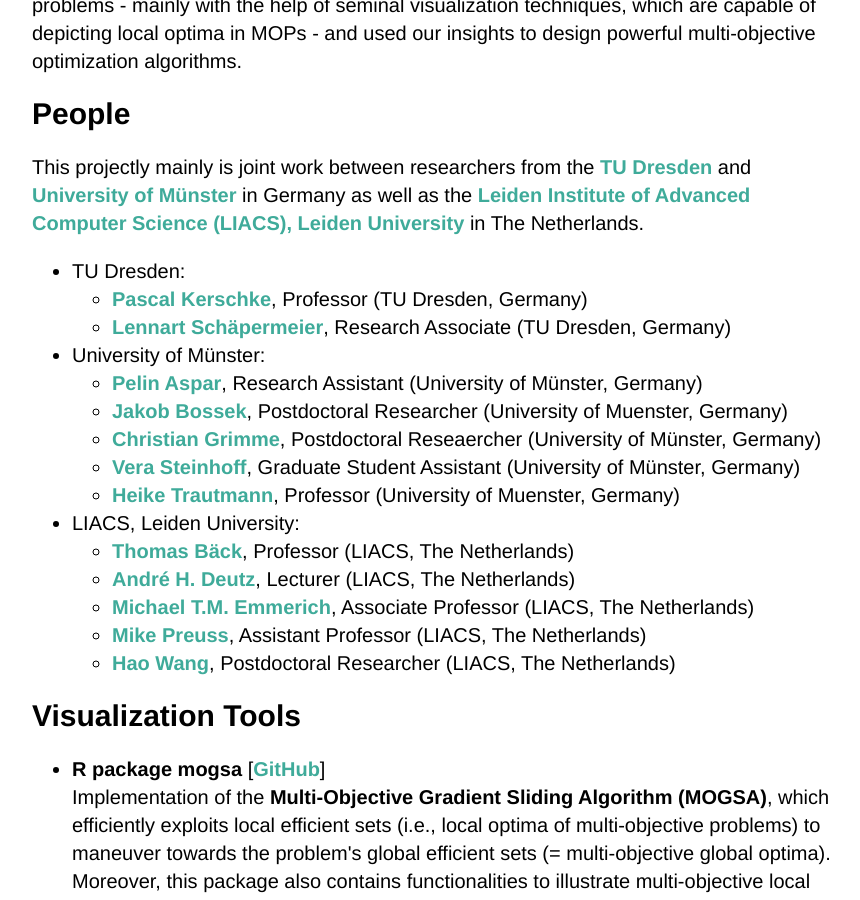
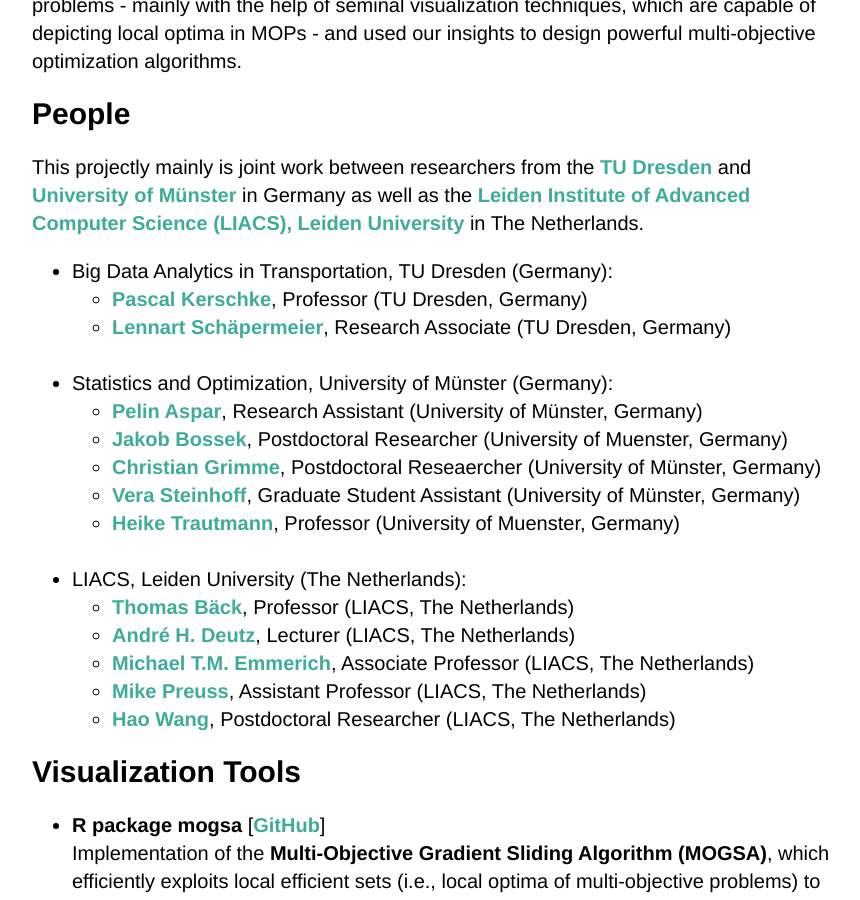
Before and after one commit to mo-opt/mo-opt, a Jekyll site: the page built from index.html, in a window 1280 px wide and 900 px high, scrolled down 585 px. Shown: the whole window, without its empty margins (208-1068 px from the left). Built offline with Jekyll 4.4.1, drawn with Linux system fonts in a browser that asks for light colours.

Commit message:
polishing of contributors

```diff
--- a/index.html
+++ b/index.html
@@ -13,20 +13,20 @@
 <p>This projectly mainly is joint work between researchers from the <a href="https://tud.de/?set_language=en" target="_blank" alt="Visit the website of the TU Dresden">TU Dresden</a> and <a href="https://www.uni-muenster.de/en/" target="_blank" alt="Visit the website of the University of Muenster">University of M&#252;nster</a> in Germany as well as the <a href="https://liacs.leidenuniv.nl" alt="Visit the website of the LIACS at Leiden University" target="_blank"> Leiden Institute of Advanced Computer Science (LIACS), Leiden University</a> in The Netherlands.
 
 <ul>
-  <li>TU Dresden:</li>
+  <li>Big Data Analytics in Transportation, TU Dresden (Germany):</li>
   <ul>
   <li><a href="https://tud.de/vkw/bda/die-professur/inhaber-in?set_language=en" alt="Website of Pascal Kerschke">Pascal Kerschke</a>, Professor (TU Dresden, Germany)</li>
-  <li><a href="https://tud.de/vkw/bda/die-professur/beschaeftigte?set_language=en" alt="Website of Lennart Schaepermeier">Lennart Sch&#228;permeier</a>, Research Associate (TU Dresden, Germany)</li>
+  <li><a href="https://tud.de/vkw/bda/die-professur/beschaeftigte?set_language=en" alt="Website of Lennart Schaepermeier">Lennart Sch&#228;permeier</a>, Research Associate (TU Dresden, Germany)</li><br>
   </ul>
-  <li>University of M&#252;nster:</li>
+  <li>Statistics and Optimization, University of M&#252;nster (Germany):</li>
   <ul>
   <li><a href="https://www.wi.uni-muenster.de/department/statistik/people/pelin-aspar" alt="Website of Pelin Aspar">Pelin Aspar</a>, Research Assistant (University of M&#252;nster, Germany)</li>
   <li><a href="http://erc.is/p/bossek" alt="Website of Jakob Bossek">Jakob Bossek</a>, Postdoctoral Researcher (University of Muenster, Germany)</li>
   <li><a href="https://www.wi.uni-muenster.de/department/statistik/people/christian-grimme" alt="Website of Christian Grimme">Christian Grimme</a>, Postdoctoral Reseaercher (University of M&#252;nster, Germany)</li>
   <li><a href="https://www.wi.uni-muenster.de/department/statistik/people/vera-steinhoff-2" alt="Website of Vera Steinhoff">Vera Steinhoff</a>, Graduate Student Assistant (University of M&#252;nster, Germany)</li>
-  <li><a href="http://erc.is/p/trautmann" alt="Website of Heike Trautmann">Heike Trautmann</a>, Professor (University of Muenster, Germany)</li>
+  <li><a href="http://erc.is/p/trautmann" alt="Website of Heike Trautmann">Heike Trautmann</a>, Professor (University of Muenster, Germany)</li><br>
   </ul>
-  <li>LIACS, Leiden University:</li>
+  <li>LIACS, Leiden University (The Netherlands):</li>
   <ul>
   <li><a href="https://www.universiteitleiden.nl/en/staffmembers/thomas-back" alt="Website of Thomas Bäck">Thomas B&#228;ck</a>, Professor (LIACS, The Netherlands)</li>
   <li><a href="https://www.universiteitleiden.nl/en/staffmembers/andre-deutz" alt="Website of Andre Deutz">Andr&eacute; H. Deutz</a>, Lecturer (LIACS, The Netherlands)</li>
```
